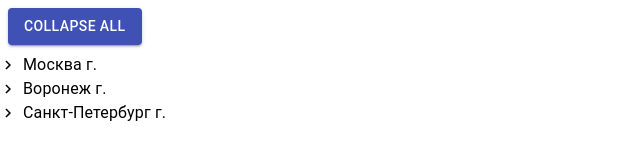
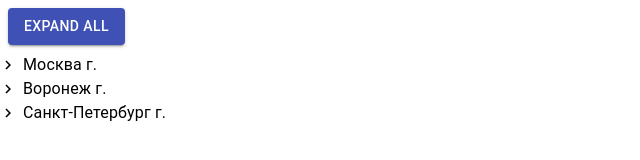
Before and after one commit to Andrew-Sparrow/steadycontrol-test, a React (Create React App) app: page / in a window 1280 px wide. Shown: the top 160 px of the page, without its empty margins (0-640 px from the left). Built offline with nearby package versions, Linux system fonts and the light colour scheme; data requests are answered from the project's data file.

Commit message:
refactoring - place expand and collapse was changed

```diff
--- a/src/components/Button.jsx
+++ b/src/components/Button.jsx
@@ -12,19 +12,18 @@ const useStyles = makeStyles((theme) => ({
 
 export default function ContainedButtons() {
   const classes = useStyles();
-  const [state, setState] = React.useState({isToggleOn: true});
+  const [state, setState] = React.useState({isExpand: true});
 
   const handleToggle = () => {
     setState(prevState => ({
-      isToggleOn: !prevState.isToggleOn
+      isExpand: !prevState.isExpand
     }));
   };
 
   return (
     <div className={classes.root}>
-      {/*<Button variant="contained" color="primary" onClick={() => { alert('clicked') }}>*/}
       <Button variant="contained" color="primary" onClick={() => handleToggle()}>
-        {state.isToggleOn ? 'Collapse All' : 'Expand All'}
+        {state.isExpand ? 'Expand All' : 'Collapse All'}
       </Button>
     </div>
   );
```
Also changed, not shown: 1 other file (tests, documents, lock files or other folders).
